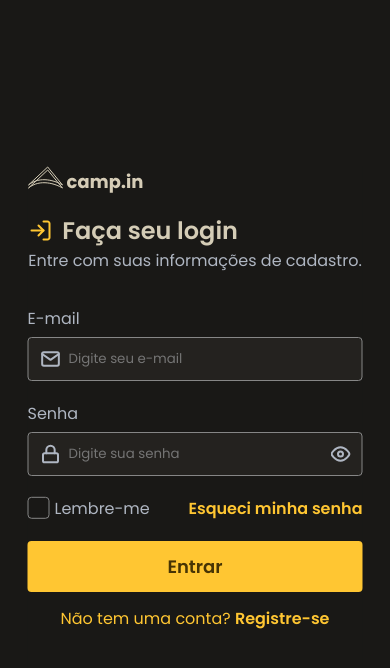
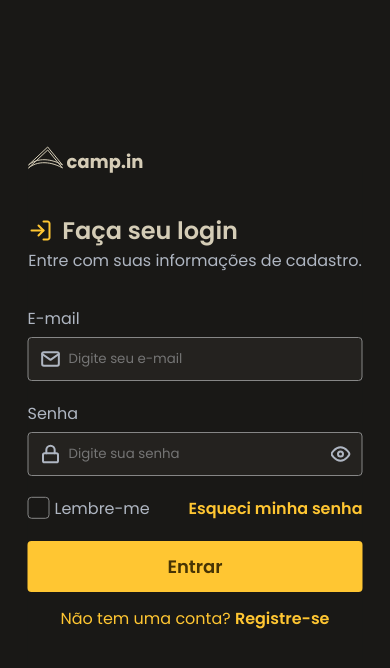
Before and after one commit to Jhonatansousa/Login-Form, a plain HTML site: page index.html in a window 390 px wide. Drawn offline with Linux system fonts and the light colour scheme.

Commit message:
fixed logo position

```diff
--- a/style.css
+++ b/style.css
@@ -258,7 +258,7 @@ button:active {
   }
 
   .logo {
-    top: 0;
+    top: -2rem;
     left: 0;
   }
 }
```
